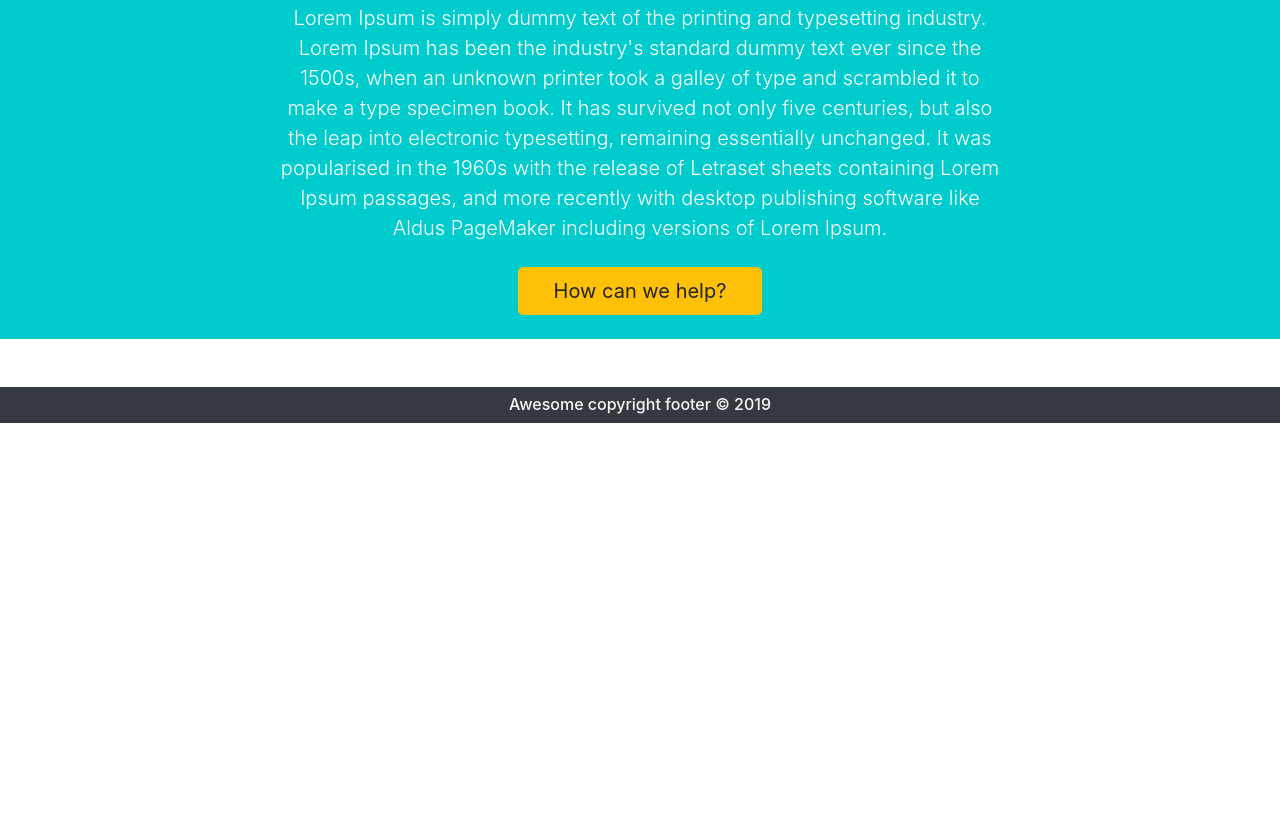
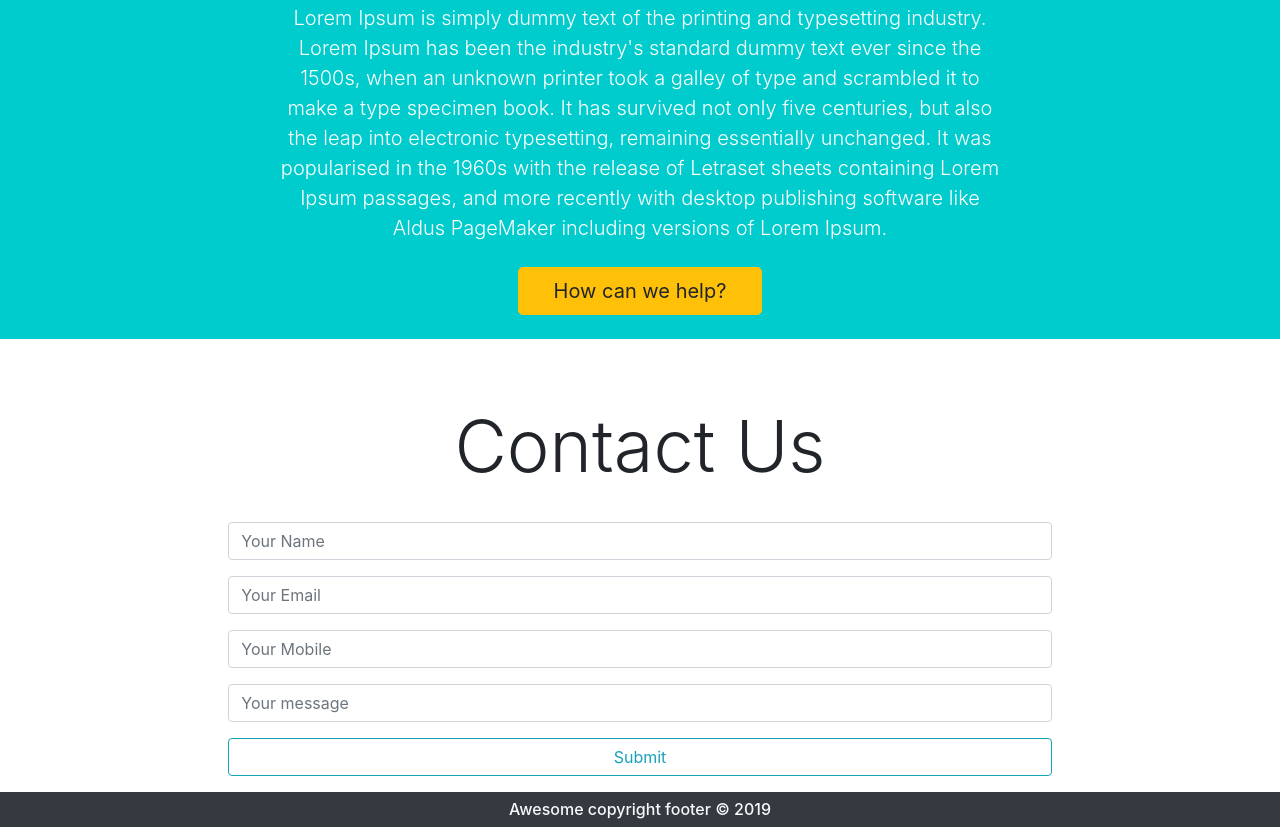
Before and after one commit to Anup-kumar-Behera/Ecom-website-using-MERN-stack, a Gatsby site: page /contact in a window 1280 px wide. Shown: the part 493-1320 px from the top of the page. Before the commit the page ends 916 px from the top, so only its background shows below. Built offline with nearby package versions, Linux system fonts and the light colour scheme; Gatsby itself is replaced by a stand-in of ours.

Commit message:
Contact form added

```diff
--- a/gatsby-config.js
+++ b/gatsby-config.js
@@ -1,7 +1,7 @@
 require("dotenv").config({
-  path:`.env.${process.env.NODE_ENV}}`,
+  path:`.env.${process.env.NODE_ENV}`,
 })
-
+//
 module.exports = {
   siteMetadata: {
     title: `LearnCodeOnline YouTube Project`,
--- /dev/null
+++ b/src/components/Contact/contact.js
@@ -0,0 +1,32 @@
+import Heading from '../reusable/Heading'
+import React from 'react'
+export default function contact() {
+    return (
+        <section className="py-3">
+            <Heading title="Contact Us"/>
+            <div className="col-10 col-sm-8 mx-auto">
+                <form action="https://formspree.io/f/{form_id}" method="POST">
+                    <div className="form-group">
+                        <input type="text" name="name" id="name"
+                        placeholder="Your Name" className="form-control"/>
+                    </div>
+                    <div className="form-group">
+                        <input type="email" name="email" id="email"
+                        placeholder="Your Email" className="form-control"/>
+                    </div>
+                    <div className="form-group">
+                        <input type="text" name="mobile" id="mobile"
+                        placeholder="Your Mobile" className="form-control"/>
+                    </div>
+                    <div className="form-group">
+                        <input type="text" name="description" id="description"
+                        placeholder="Your message" className="form-control"/>
+                    </div>
+                    <button type="submit" className="btn btn-outline-info btn-block">
+                        Submit
+                    </button>
+                </form>
+            </div>
+        </section>
+    )
+}
--- a/src/pages/about.js
+++ b/src/pages/about.js
@@ -16,13 +16,9 @@ const AboutPage = ({data}) => (
       subtitle=""
       heroclass="about-background"
     />
-<<<<<<< HEAD
     <DualInfoblock heading="A message from CEO"/>
     <Infoblock heading="About Vision"/>
     <TeamPhotoSection/>
-=======
-    <Infoblock heading="How can we help?"/>
->>>>>>> e4299562f3925a13b256e9b90020304a30436bf0
   </Layout>
 )
 
--- a/src/pages/contact.js
+++ b/src/pages/contact.js
@@ -5,7 +5,7 @@ import Infoblock from '../components/reusable/infoblock'
 
 import Layout from "../components/layout"
 import SEO from "../components/seo"
-
+import Contact from '../components/Contact/contact'
 const ContactPage = ({data}) => (
   <Layout>
     <SEO title="Home" />
@@ -16,6 +16,7 @@ const ContactPage = ({data}) => (
       heroclass="about-background"
     />
     <Infoblock heading="How can we help?"/>
+    <Contact/>
   </Layout>
 )
 
```
